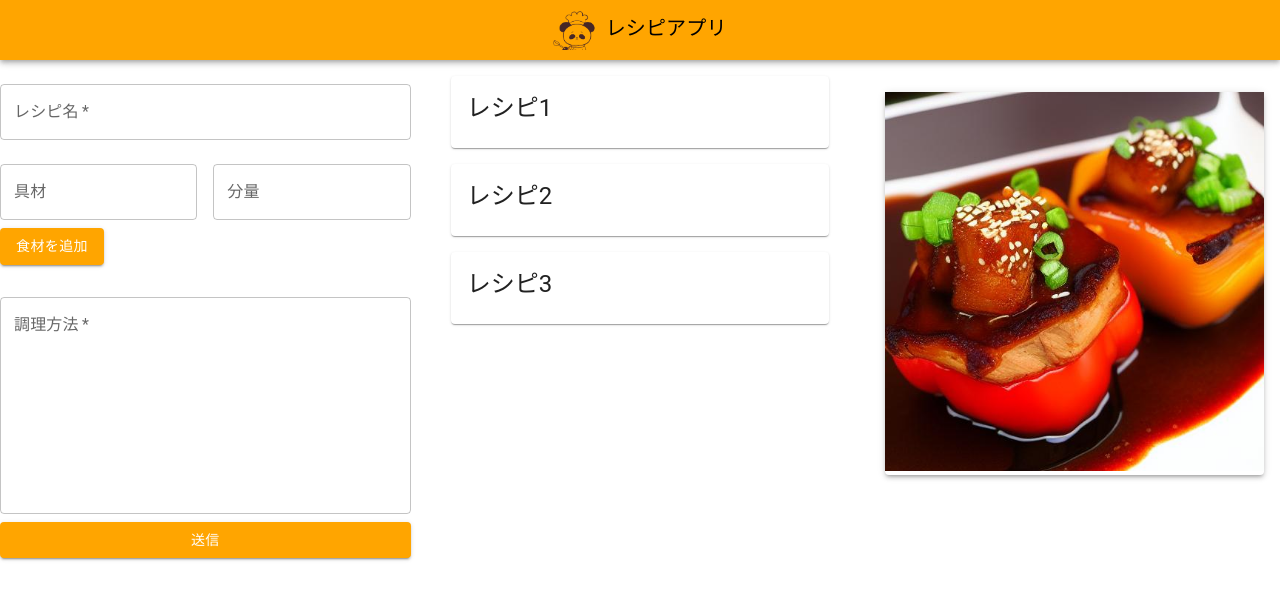
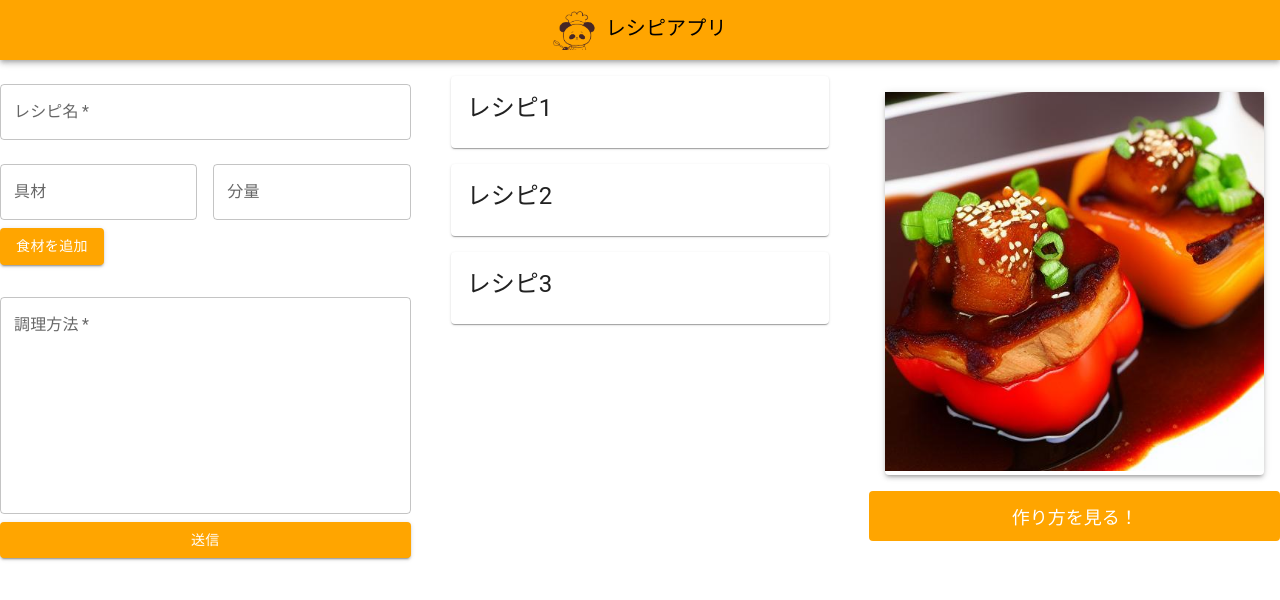
Before and after one commit to Syodai88/Group7_project, a React (Create React App) app: page / in a window 1280 px wide. Shown: the top 600 px of the page. Built offline with nearby package versions, Linux system fonts and the light colour scheme.

Commit message:
fix Button

```diff
--- a/src/App.jsx
+++ b/src/App.jsx
@@ -125,9 +125,22 @@ const App = () => {
         </Grid>
         <Grid item xs={4} md={4}>
           <NewRecipeDetails recipe={newRecipe} imageUrl={newRecipeImage} open={showNewRecipeMpdal} onClose={handleCloseNewRecipeModal}/>
-          {newRecipeImage !== DefaultRecipeImage && newRecipeImage !== LoadingImage && (//newRecipeImageに生成画像があるとき
-            <Button onClick={handleShowNewRecipeModal}>作り方を見る！</Button>
-          )}
+
+          <Button
+            variant="contained"
+            style={{
+              fontSize: '18px',
+              padding: '12px 24px',
+              backgroundColor: 'orange',
+              color: 'white',
+              border: 'none',
+              borderRadius: '4px',
+              width: '100%',
+            }}
+            onClick={handleShowNewRecipeModal}
+          >
+            作り方を見る！
+          </Button>
         </Grid>
       </Grid>
     </div>
```
